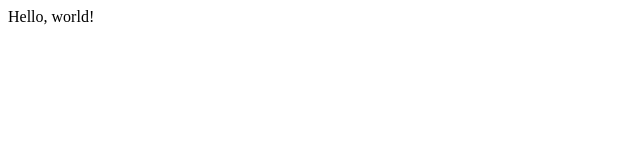
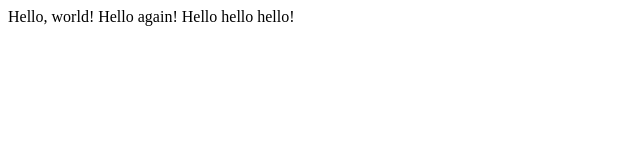
Before and after one commit to olsydor/project0, a plain HTML site: page hello.html in a window 1280 px wide. Shown: the whole page, without its empty margins (0-640 px from the left). Drawn offline with Linux system fonts and the light colour scheme.

Commit message:
reset to first commit added hello

```diff
--- a/hello.html
+++ b/hello.html
@@ -4,6 +4,6 @@
 		<title>My Webpage</title>
 	</head>
 	<body>
-		Hello, world!
+		Hello, world! Hello again! Hello hello hello!
 	</body>
 </html>
```
